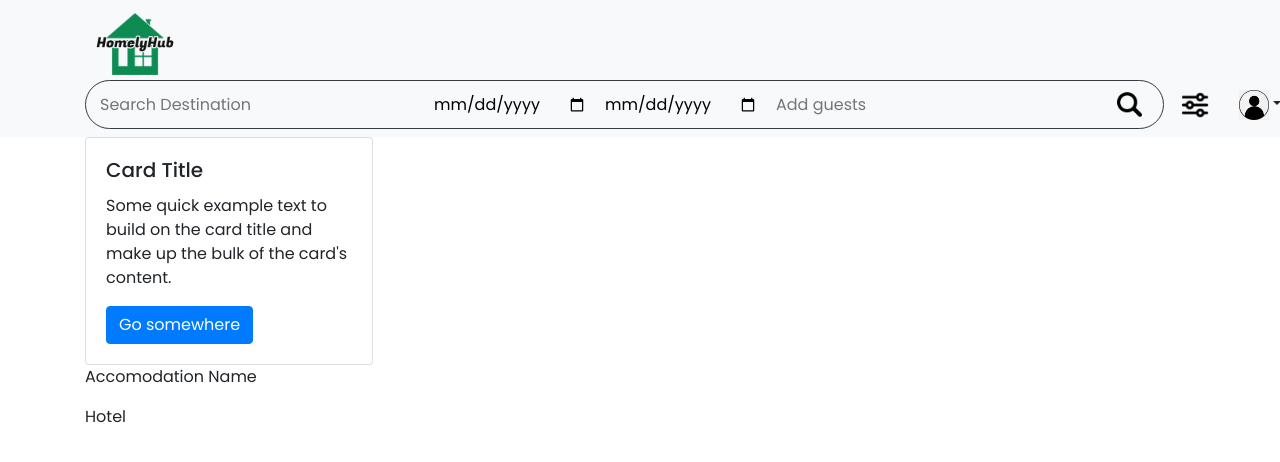
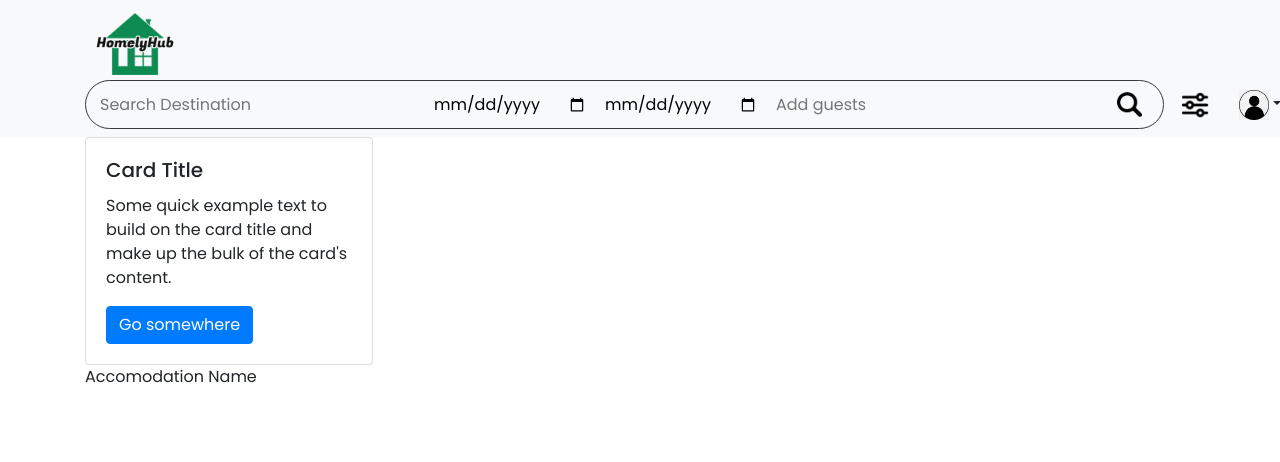
Before and after one commit to AirStay/AirStay, a React (Create React App) app: page / in a window 1280 px wide. Shown: the top 462 px of the page. Built offline with nearby package versions, Linux system fonts and the light colour scheme; a web font is replaced by a local one.

Commit message:
Change p tag text from "Hotel" to empty string in Accodbook component

```diff
--- a/src/Components/Accodbook.js
+++ b/src/Components/Accodbook.js
@@ -5,7 +5,7 @@ function Accodbook() {
     <div>
       <div className='container'>
         <p>Accomodation Name</p>
-        <p>Hotel</p>
+
       </div>
     </div>
   )
```
